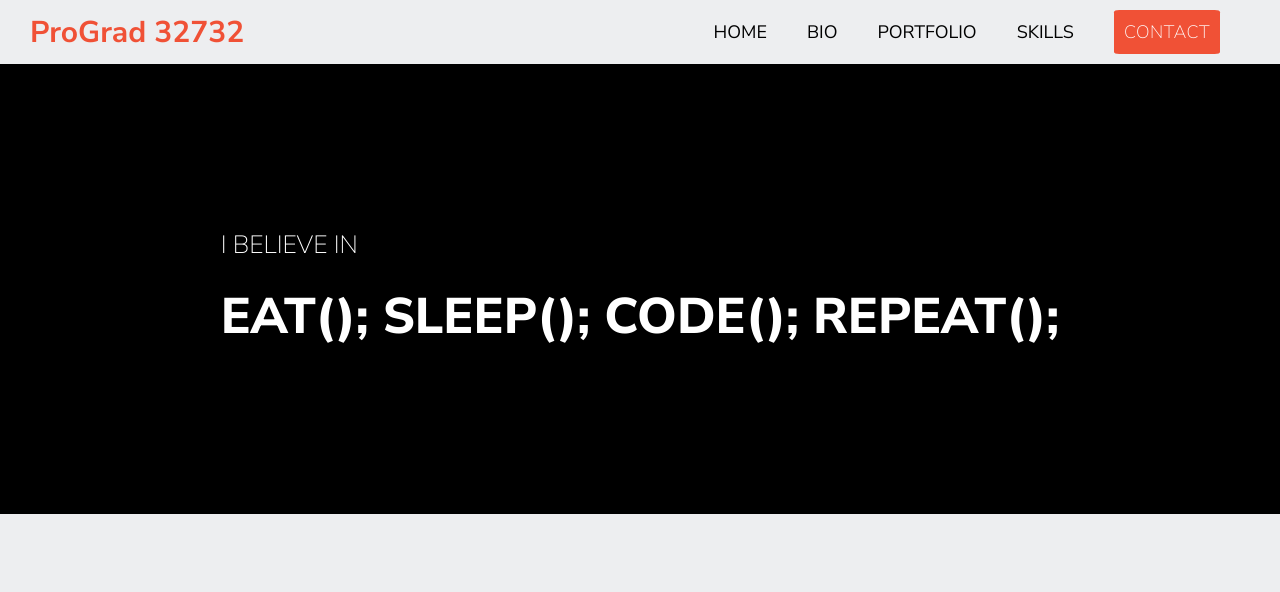
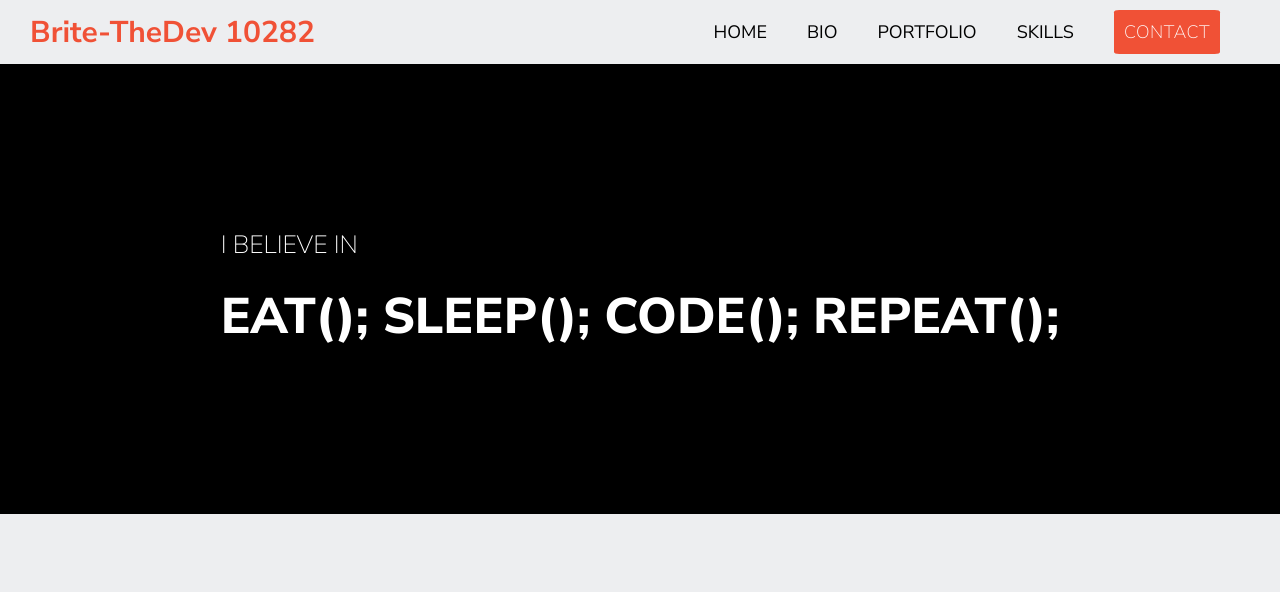
Before and after one commit to SDBriteCoder/Profile-builder, a plain HTML site: page index.html in a window 1280 px wide. Shown: the top 592 px of the page. Drawn offline with Linux system fonts and the light colour scheme; files whose address does not match are found by name.

Commit message:
Update index.html

```diff
--- a/index.html
+++ b/index.html
@@ -4,12 +4,12 @@
     <meta charset="UTF-8">
     <meta name="viewport" content="width=device-width, initial-scale=1.0">
     <link rel="stylesheet" href="style.css">
-    <title>ProGrad</title>
+    <title>Portfolio</title>
 </head>
 <body>
     <nav>
         <ul>
-            <li class="logo-text">ProGrad 32732</li>
+            <li class="logo-text">Brite-TheDev 10282</li>
             <li>
                 <ul>
                     <li><a href="#home" class="nav-link">HOME</a></li>
```
